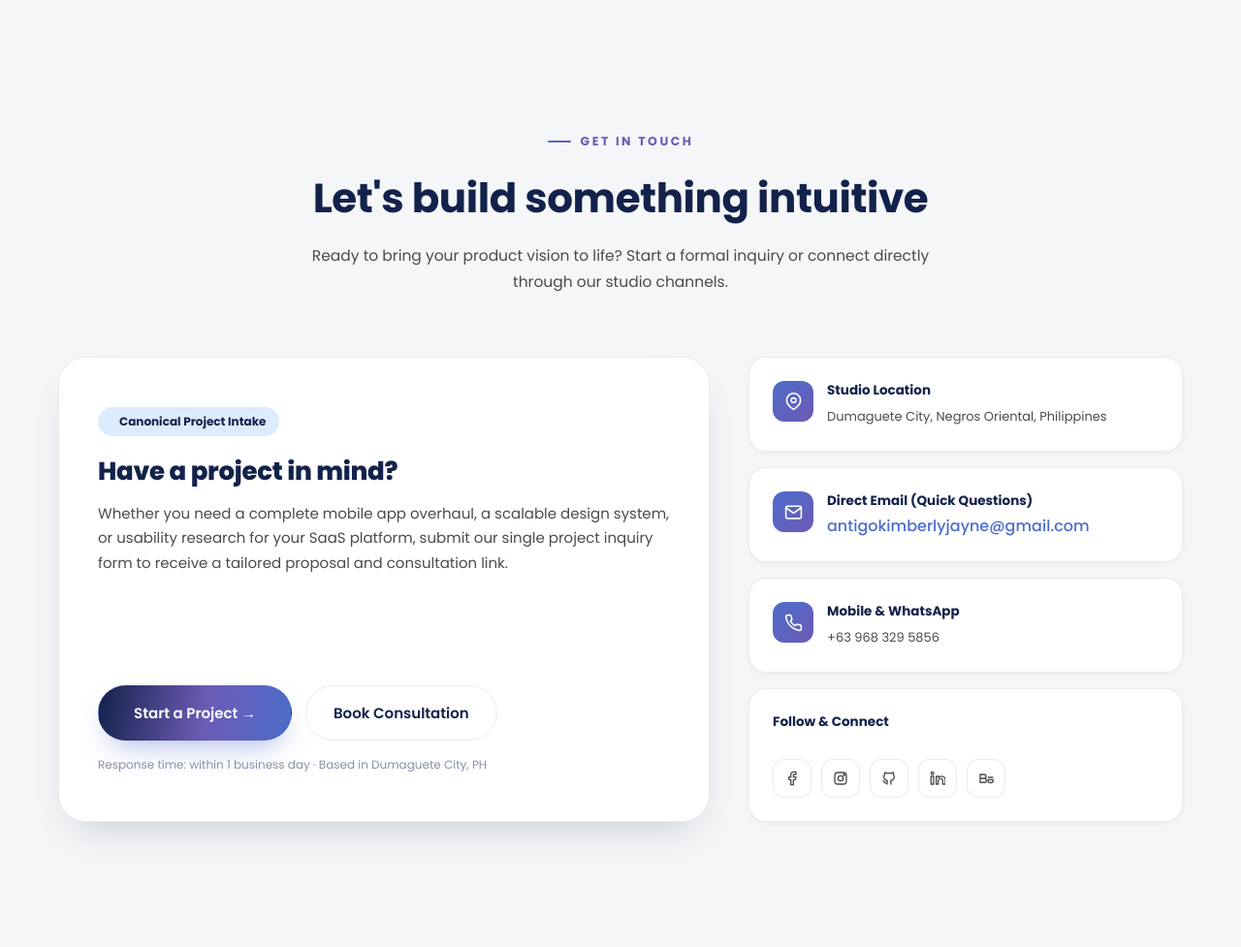
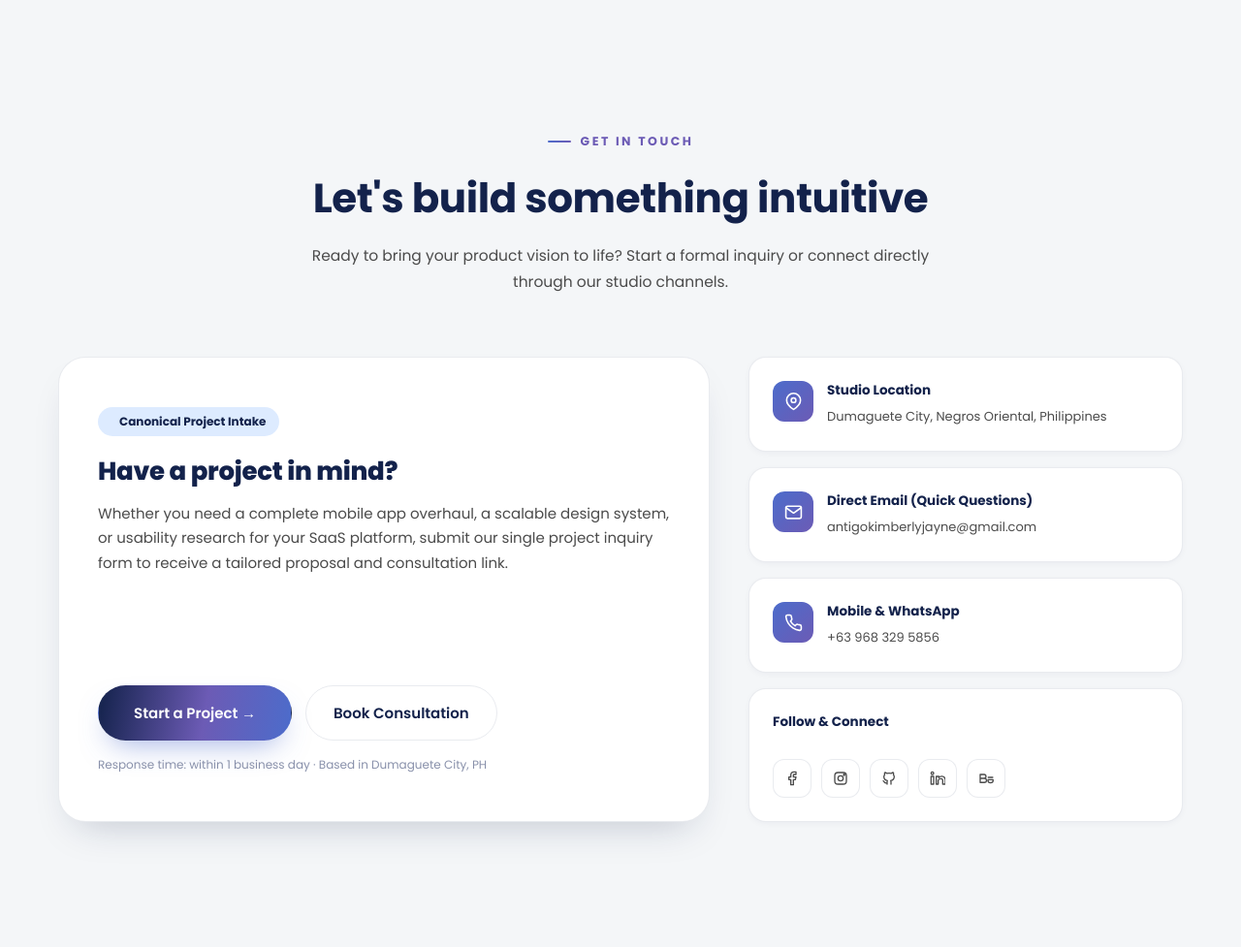
Before and after one commit to KimjayneAntigo/Antigo_UIUX_Advisory_Web_Project, a PHP site: page /home.php in a window 1280 px wide. Shown: the part 4466-5443 px from the top of the page at 97% size. Run offline with PHP 8.4, Linux system fonts and the light colour scheme; some libraries are stand-ins or nearby versions.

Commit message:
text updated

```diff
--- a/home.php
+++ b/home.php
@@ -286,7 +286,7 @@ session_start();
 
         <div class="info-card">
           <div class="info-icon"><svg viewBox="0 0 24 24" fill="none" stroke-width="2" stroke-linecap="round" stroke-linejoin="round"><rect x="2" y="4" width="20" height="16" rx="2"/><path d="M22 6l-10 7L2 6"/></svg></div>
-          <div><b>Direct Email (Quick Questions)</b><a href="mailto:antigokimberlyjayne@gmail.com" style="color:var(--blue);font-weight:500;">antigokimberlyjayne@gmail.com</a></div>
+          <div><b>Direct Email (Quick Questions)</b><span>antigokimberlyjayne@gmail.com</span></div>
         </div>
 
         <div class="info-card">
```
